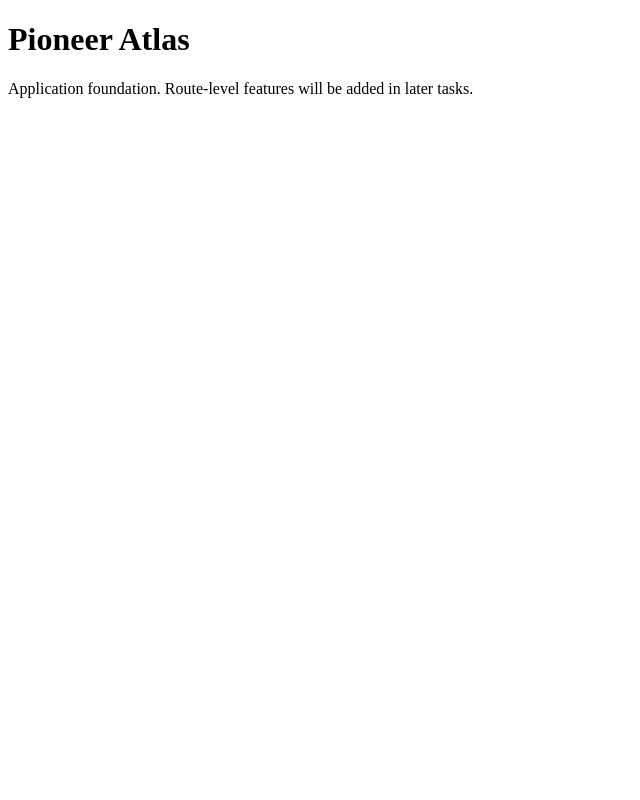
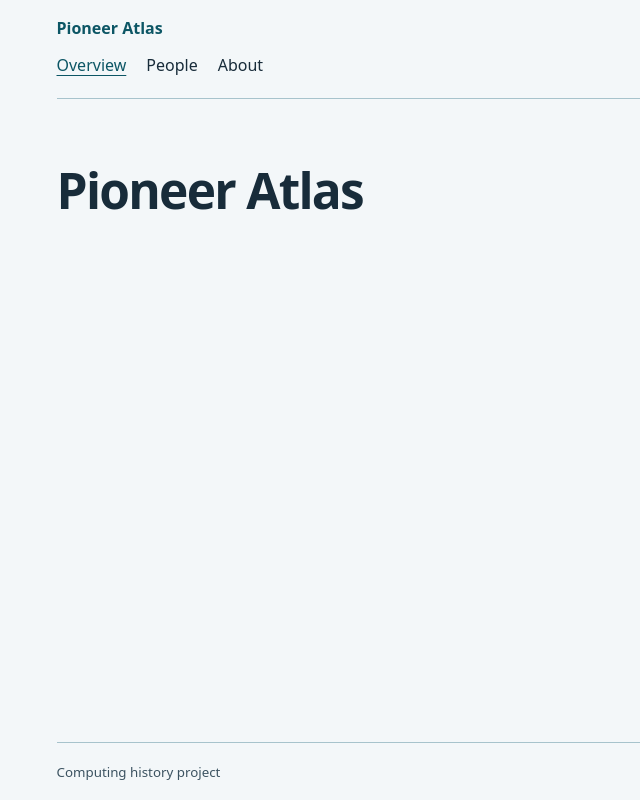
Before and after one commit to 24520637/LAB4_EX, a React (Vite) app in the folder EX1/: page / in a window 1280 px wide. Shown: the whole page, without its empty margins (0-640 px from the left). Built offline with nearby package versions, Linux system fonts and the light colour scheme.

Commit message:
feat: add keyboard-accessible site navigation

```diff
--- a/EX1/src/app/App.tsx
+++ b/EX1/src/app/App.tsx
@@ -1,9 +1,18 @@
-/** Temporary foundation-only entry point. Pages, routing and styles are future tasks. */
+/// <reference types="vite/client" />
+
+import { BrowserRouter } from 'react-router'
+import SiteNav from '../components/navigation/SiteNav'
+import SkipLink from '../components/navigation/SkipLink'
+import AppLayout from './AppLayout'
+import '../styles/global.css'
+
 export default function App() {
   return (
-    <main>
-      <h1>Pioneer Atlas</h1>
-      <p>Application foundation. Route-level features will be added in later tasks.</p>
-    </main>
+    <BrowserRouter>
+      <SkipLink />
+      <AppLayout navigation={<SiteNav />}>
+        <h1>Pioneer Atlas</h1>
+      </AppLayout>
+    </BrowserRouter>
   )
 }
--- /dev/null
+++ b/EX1/src/app/AppLayout.tsx
@@ -0,0 +1,23 @@
+import type { ReactNode } from 'react'
+
+interface AppLayoutProps {
+  children: ReactNode
+  navigation?: ReactNode
+}
+
+export default function AppLayout({ children, navigation }: AppLayoutProps) {
+  return (
+    <>
+      <header className="app-shell__header">
+        <p className="app-shell__brand">Pioneer Atlas</p>
+        {navigation}
+      </header>
+      <main className="app-shell__main" id="main-content" tabIndex={-1}>
+        {children}
+      </main>
+      <footer className="app-shell__footer">
+        <small>Computing history project</small>
+      </footer>
+    </>
+  )
+}
--- /dev/null
+++ b/EX1/src/components/navigation/SiteNav.tsx
@@ -0,0 +1,39 @@
+import { NavLink } from 'react-router'
+
+const styles = `
+  .site-nav {
+    display: flex;
+    flex-wrap: wrap;
+    gap: 0.5rem 1.25rem;
+    margin-block-start: 0.5rem;
+  }
+
+  .site-nav a {
+    color: var(--color-text);
+    padding-block: 0.25rem;
+    text-decoration-color: transparent;
+    text-underline-offset: 0.25em;
+  }
+
+  .site-nav a:hover,
+  .site-nav a[aria-current="page"] {
+    color: var(--color-accent);
+    text-decoration-color: currentColor;
+  }
+
+  .site-nav a:focus-visible {
+    outline: 2px solid var(--color-accent);
+    outline-offset: 3px;
+  }
+`
+
+export default function SiteNav() {
+  return (
+    <nav aria-label="Primary" className="site-nav">
+      <style href="pioneer-atlas-site-nav" precedence="components">{styles}</style>
+      <NavLink to="/" end>Overview</NavLink>
+      <NavLink to="/people" end>People</NavLink>
+      <NavLink to="/about" end>About</NavLink>
+    </nav>
+  )
+}
--- /dev/null
+++ b/EX1/src/components/navigation/SkipLink.tsx
@@ -0,0 +1,35 @@
+const styles = `
+  .skip-link {
+    position: fixed;
+    z-index: 1;
+    inset-block-start: 0.75rem;
+    inset-inline-start: var(--page-gutter);
+    max-inline-size: calc(100% - 2 * var(--page-gutter));
+    padding: 0.5rem 0.75rem;
+    color: var(--color-page);
+    background: var(--color-accent);
+  }
+
+  .skip-link:not(:focus) {
+    inline-size: 1px;
+    block-size: 1px;
+    padding: 0;
+    overflow: hidden;
+    clip-path: inset(50%);
+    white-space: nowrap;
+  }
+
+  .skip-link:focus {
+    outline: 2px solid var(--color-accent);
+    outline-offset: 2px;
+  }
+`
+
+export default function SkipLink() {
+  return (
+    <>
+      <style href="pioneer-atlas-skip-link" precedence="components">{styles}</style>
+      <a className="skip-link" href="#main-content">Skip to main content</a>
+    </>
+  )
+}
--- /dev/null
+++ b/EX1/src/styles/global.css
@@ -0,0 +1,67 @@
+@import "./tokens.css";
+
+html {
+  box-sizing: border-box;
+  scrollbar-gutter: stable;
+}
+
+*,
+*::before,
+*::after {
+  box-sizing: inherit;
+}
+
+body {
+  margin: 0;
+  background: var(--color-page);
+  color: var(--color-text);
+  font-family: var(--font-system);
+  line-height: var(--line-height-body);
+  overflow-wrap: anywhere;
+}
+
+#root {
+  display: flex;
+  min-block-size: 100vh;
+  min-block-size: 100svh;
+  flex-direction: column;
+}
+
+.app-shell__header,
+.app-shell__main,
+.app-shell__footer {
+  inline-size: min(var(--page-width), calc(100% - 2 * var(--page-gutter)));
+  margin-inline: auto;
+}
+
+.app-shell__header,
+.app-shell__footer {
+  padding-block: var(--shell-padding);
+}
+
+.app-shell__header {
+  border-block-end: 1px solid var(--color-border);
+}
+
+.app-shell__brand {
+  margin: 0;
+  color: var(--color-accent);
+  font-weight: 650;
+}
+
+.app-shell__main {
+  flex: 1;
+  padding-block: var(--page-padding);
+}
+
+:where(.app-shell__main h1) {
+  margin-block-start: 0;
+  font-size: var(--font-size-title);
+  line-height: 1.1;
+  letter-spacing: -0.035em;
+}
+
+.app-shell__footer {
+  border-block-start: 1px solid var(--color-border);
+  color: var(--color-muted);
+}
--- /dev/null
+++ b/EX1/src/styles/tokens.css
@@ -0,0 +1,19 @@
+:root {
+  /* Shared content measure and responsive shell spacing. */
+  --page-width: 72rem;
+  --page-gutter: clamp(1rem, 4vw, 3rem);
+  --shell-padding: 1rem;
+  --page-padding: clamp(2rem, 5vw, 4.5rem);
+
+  /* System typography scales from small screens to wide layouts. */
+  --font-system: system-ui, "Segoe UI", sans-serif;
+  --line-height-body: 1.55;
+  --font-size-title: clamp(2rem, 1.5rem + 2vw, 3.5rem);
+
+  /* Shared surfaces, text and boundaries. */
+  --color-page: #f3f7f9;
+  --color-text: #182c3a;
+  --color-muted: #3c5361;
+  --color-border: #a7c3cc;
+  --color-accent: #0c5665;
+}
```
Also changed, not shown: 1 other file (tests, documents, lock files or other folders).
